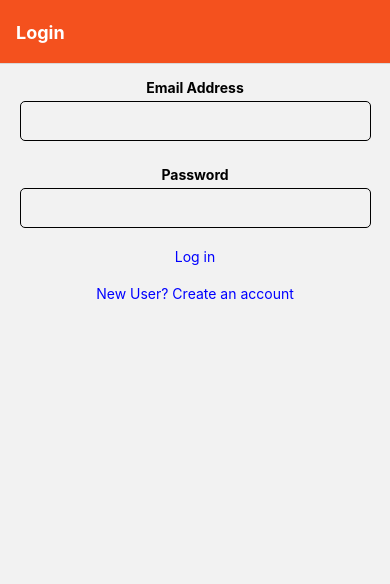
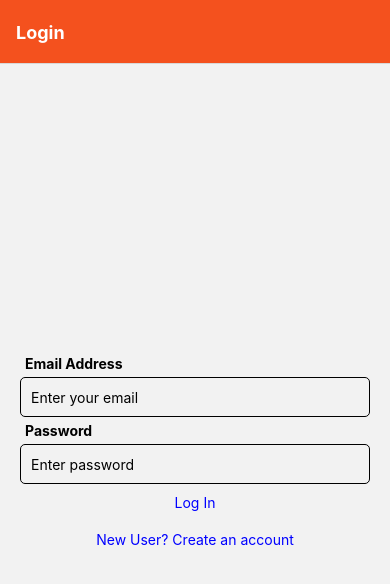
Before and after one commit to Liting-Zhou/summer24, a React Native app: screen /Login in a window 390 px wide. Shown: the top 584 px of the page. Built offline with nearby package versions, Linux system fonts and the light colour scheme; no server answers.

Commit message:
restyle Login.js

```diff
--- a/components/Login.js
+++ b/components/Login.js
@@ -13,34 +13,37 @@ export default function Login() {
 
   const [email, setEmail] = useState("");
   const [password, setPassword] = useState("");
-  const handleLogin = () => {
-    signInWithEmailAndPassword(auth, email, password)
-      .then((userCredential) => {
-        navigation.replace("Home");
-      })
-      .catch((error) => {
-        const errorCode = error.code;
-        const errorMessage = error.message;
-        console.log(errorMessage);
-      });
+  const handleLogin = async () => {
+    try {
+      await signInWithEmailAndPassword(auth, email, password);
+      navigation.replace("Home");
+    } catch (e) {
+      console.log(e);
+    }
   };
 
   const handleCreateAccount = () => {
     navigation.replace("Signup");
   };
+
   return (
-    <View>
-      <View style={styles.formItemContainer}>
-        <CustomText>Email Address</CustomText>
-        <SimpleInput value={email} onChangeText={setEmail} />
-      </View>
-      <View style={styles.formItemContainer}>
-        <CustomText>Password</CustomText>
-        <SimpleInput value={password} onChangeText={setPassword} />
-      </View>
+    <View style={styles.container}>
+      <CustomText>Email Address</CustomText>
+      <SimpleInput
+        value={email}
+        onChangeText={setEmail}
+        placeholder={"Enter your email"}
+      />
+
+      <CustomText>Password</CustomText>
+      <SimpleInput
+        value={password}
+        onChangeText={setPassword}
+        placeholder={"Enter password"}
+      />
 
       <PressableButton pressedFunction={handleLogin}>
-        <Text style={{ color: "blue" }}>Log in</Text>
+        <Text style={{ color: "blue" }}>Log In</Text>
       </PressableButton>
 
       <PressableButton pressedFunction={handleCreateAccount}>
@@ -51,15 +54,9 @@ export default function Login() {
 }
 
 const styles = StyleSheet.create({
-  formItemContainer: {
-    justifyContent: "space-between",
-    alignItems: "center",
-    marginVertical: 10,
-  },
-  buttonContainer: {
-    flexDirection: "row",
-    justifyContent: "space-around",
-    width: "100%",
-    marginVertical: 20,
+  container: {
+    flex: 1,
+    justifyContent: "center",
+    padding: 20,
   },
 });
--- a/components/SimpleInput.js
+++ b/components/SimpleInput.js
@@ -9,6 +9,7 @@ export default function SimpleInput({
   editable,
   pointerEvents,
   style,
+  placeholder,
 }) {
   return (
     <TextInput
@@ -17,6 +18,7 @@ export default function SimpleInput({
       onChangeText={onChangeText}
       editable={editable}
       pointerEvents={pointerEvents}
+      placeholder={placeholder}
     />
   );
 }
@@ -27,6 +29,6 @@ const styles = StyleSheet.create({
     borderWidth: 1,
     borderRadius: 5,
     padding: 10,
-    width: "90%",
+    // width: "90%",
   },
 });
```
